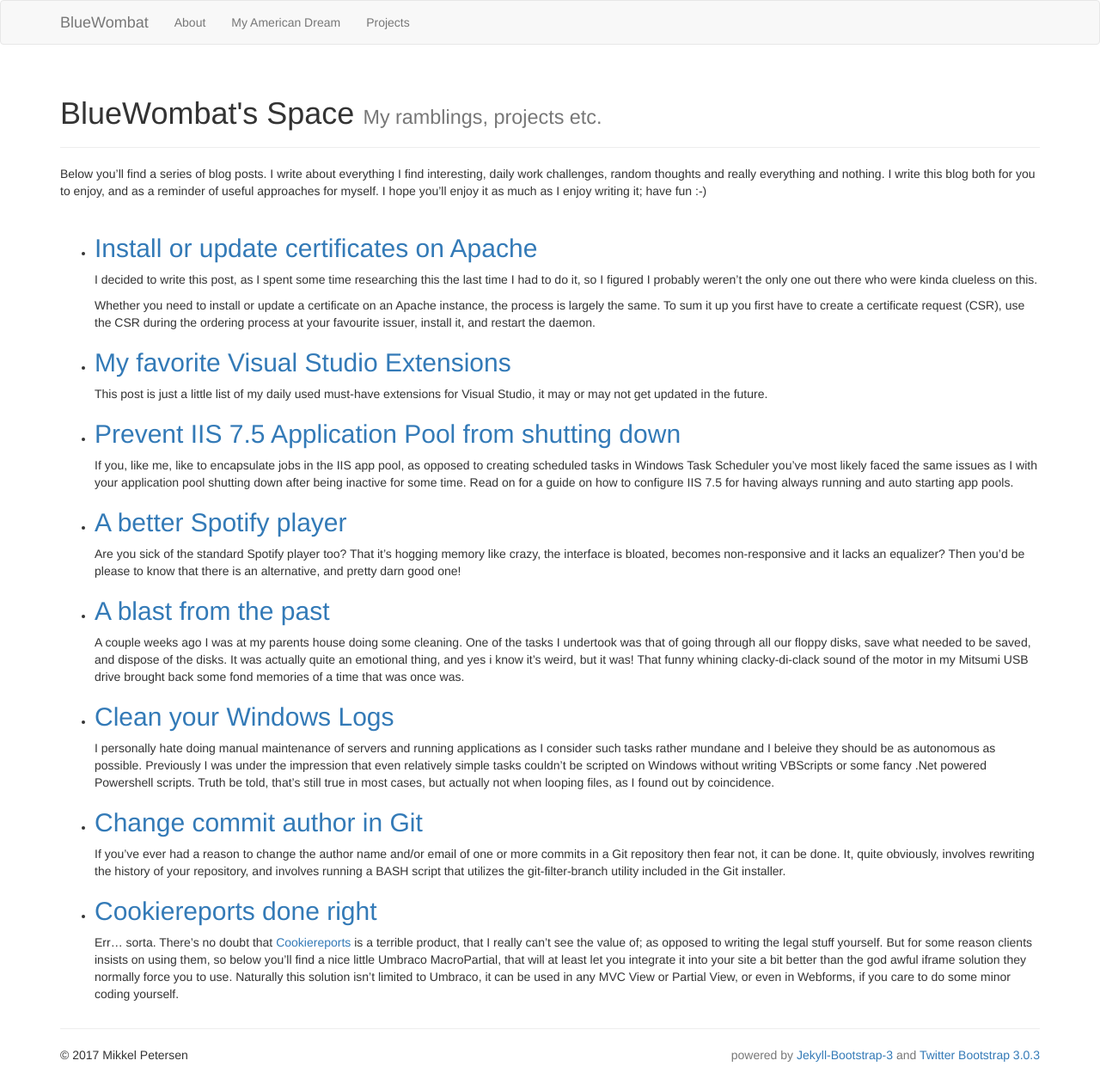
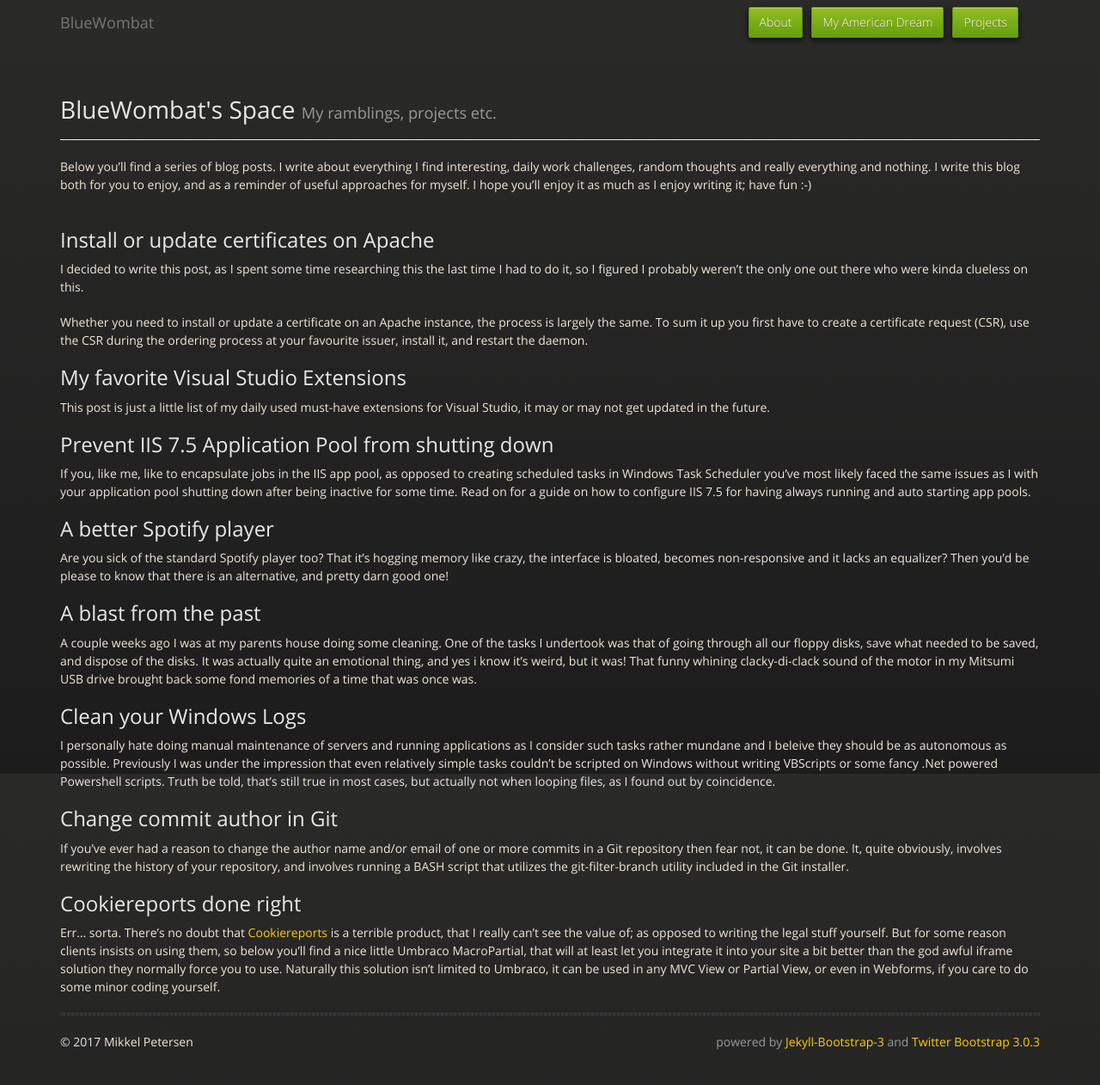
Before and after one commit to BlueWombat/bluewombat.github.io, a Jekyll site: the page built from index.md, in a window 1280 px wide. Shown: the whole page at 86% size. Built offline with Jekyll 4.4.1, drawn with Linux system fonts in a browser that asks for light colours; nearby versions of some CDN libraries; library files that are not in the unit come from our copies.

Commit message:
Made a very hacky fix for this very broken unsupported blog framework, abandoning this soon

```diff
--- a/_includes/JB/setup
+++ b/_includes/JB/setup
@@ -16,7 +16,7 @@
     {% if site.JB.ASSET_PATH %}
       {% assign ASSET_PATH = site.JB.ASSET_PATH %}
     {% else %}
-      {% capture ASSET_PATH %}{{ BASE_PATH }}/assets/themes/{{ page.theme.name }}{% endcapture %}
+      {% capture ASSET_PATH %}{{ BASE_PATH }}/assets/themes/bluewombat{% endcapture %}
     {% endif %}
   {% endif %}
 {% endcapture %}{% assign jbcache = nil %}
--- a/projects.html
+++ b/projects.html
@@ -10,7 +10,7 @@ group: navigation
 
 <script type="text/html" id="projectTmpl">
 	<li>
-		<a data-href="html_url" data-content="name" style="font-weight:bold"></a><br/><span data-content="description"></span>
+		<a data-href="html_url" data-content="name" style="font-weight:bold" target="_blank"></a><br/><span data-content="description"></span>
 	</li>
 </script>
 <script type="text/javascript">
```
